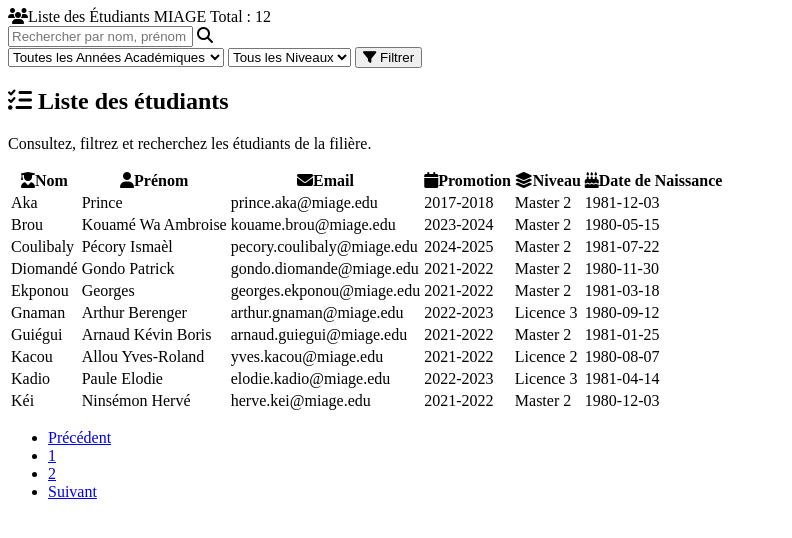
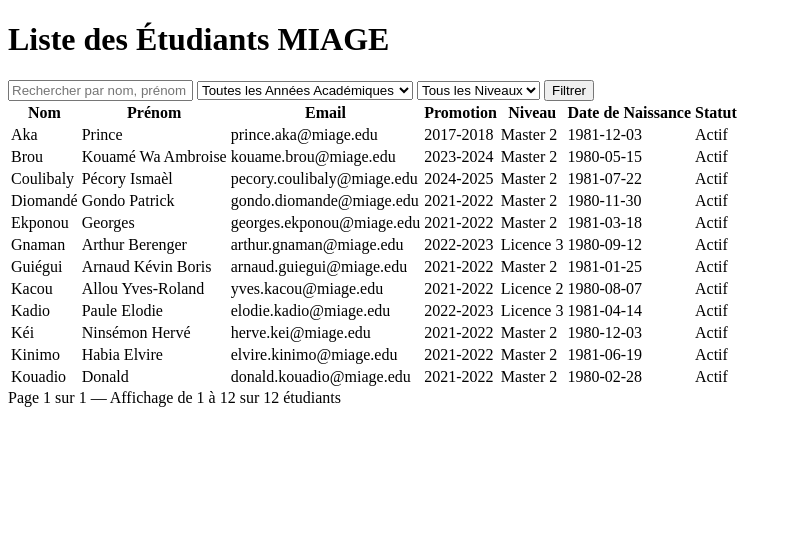
Before and after one commit to OceaneTra/Projet_Soutenance, a PHP site: page /ressources/views/liste_etudiants_resp_filiere_content.php in a window 1280 px wide. Shown: the top 538 px of the page, without its empty margins (0-792 px from the left). Run offline with PHP 8.4, Linux system fonts and the light colour scheme; data comes from the database, SQL or seed files in the repository.

Commit message:
mis a jour de la liste des etudiants

```diff
--- a/ressources/views/liste_etudiants_resp_filiere_content.php
+++ b/ressources/views/liste_etudiants_resp_filiere_content.php
@@ -19,28 +19,23 @@ $niveau = isset($_GET['niveau']) ? $_GET['niveau'] : '';
 
 // Filtrage des étudiants
 $filteredEtudiants = array_filter($etudiants, function($etudiant) use ($search, $promotion, $niveau) {
-    // Recherche texte (nom, prénom, email)
     $matchesSearch = $search === '' ||
-        (isset($etudiant->nom_etu) && strpos(strtolower($etudiant->nom_etu), $search) !== false) ||
-        (isset($etudiant->prenom_etu) && strpos(strtolower($etudiant->prenom_etu), $search) !== false) ||
-        (isset($etudiant->email_etu) && strpos(strtolower($etudiant->email_etu), $search) !== false);
-    // Filtre promotion (année académique)
+        strpos(strtolower($etudiant->nom_etu), $search) !== false ||
+        strpos(strtolower($etudiant->prenom_etu), $search) !== false ||
+        strpos(strtolower($etudiant->email_etu), $search) !== false;
     $matchesPromotion = $promotion === '' || (isset($etudiant->id_annee_acad) && $etudiant->id_annee_acad == $promotion);
-    // Filtre niveau
     $matchesNiveau = $niveau === '' || (isset($etudiant->id_niv_etude) && $etudiant->id_niv_etude == $niveau);
-    // On applique tous les filtres activés (recherche ET (promotion si choisi) ET (niveau si choisi))
     return $matchesSearch && $matchesPromotion && $matchesNiveau;
 });
 
 // Pagination
-$etudiantsParPage = 10;
+$perPage = 15;
+$totalEtudiants = count($filteredEtudiants);
+$totalPages = ($totalEtudiants > 0) ? ceil($totalEtudiants / $perPage) : 1;
 $p = isset($_GET['p']) && is_numeric($_GET['p']) && $_GET['p'] > 0 ? (int)$_GET['p'] : 1;
-$totalEtudiants = count($filteredEtudiants);
-$totalPages = max(1, ceil($totalEtudiants / $etudiantsParPage));
-$p = min($p, $totalPages); // éviter page trop grande
-$offset = ($p - 1) * $etudiantsParPage;
-$etudiantsPage = array_slice($filteredEtudiants, $offset, $etudiantsParPage);
-
+if ($p > $totalPages) $p = $totalPages;
+$startIndex = ($p - 1) * $perPage;
+$etudiantsPage = array_slice($filteredEtudiants, $startIndex, $perPage);
 ?>
 <!DOCTYPE html>
 <html lang="fr">
@@ -48,132 +43,135 @@ $etudiantsPage = array_slice($filteredEtudiants, $offset, $etudiantsParPage);
 <head>
     <meta charset="UTF-8">
     <meta name="viewport" content="width=device-width, initial-scale=1.0">
-    <title>Liste des Étudiants MIAGE</title>
-    <link rel="stylesheet" href="https://cdnjs.cloudflare.com/ajax/libs/font-awesome/6.5.1/css/all.min.css">
-    <link href="https://fonts.googleapis.com/css2?family=Inter:wght@400;600&display=swap" rel="stylesheet">
+    <title>Liste des Étudiants</title>
 </head>
 
-<body class="bg-green-50 min-h-screen">
-    <div class="flex flex-col min-h-screen">
-        <!-- Header premium -->
-        <header class="w-full flex justify-center mt-8 mb-6">
-            <div class="max-w-5xl w-full mx-auto bg-green-200 rounded-2xl shadow-lg px-8 py-5 flex flex-col md:flex-row md:items-center md:justify-between gap-4 border border-green-300">
-                <div class="flex items-center gap-4">
-                    <span class="text-green-800 text-xl md:text-2xl font-bold tracking-tight"><i class="fa-solid fa-users mr-2 text-green-600"></i>Liste des Étudiants <span class="text-green-700">MIAGE</span></span>
-                    <span class="ml-4 bg-green-500 text-white text-xs font-semibold px-3 py-1 rounded-full shadow">Total : <span id="totalEtudiants"><?php echo $totalEtudiants; ?></span></span>
-                </div>
-                <form method="get" class="flex flex-wrap gap-2 items-center mt-2 md:mt-0">
-                    <?php if (isset($_GET['p'])): ?>
-                    <input type="hidden" name="p" value="<?= htmlspecialchars($_GET['p']) ?>">
-                    <?php endif; ?>
+<body class="p-4 sm:p-6 md:p-8">
+    <div class="max-w-6xl mx-auto bg-white rounded-xl shadow-lg overflow-hidden md:p-8 p-6">
+        <h1 class="text-3xl font-bold text-gray-900 mb-6 text-center">Liste des Étudiants <span
+                class="text-4xl text-green-500 font-bold">MIAGE</span></h1>
+        <form method="get" class="mb-6 flex flex-wrap gap-4 items-center">
             <?php if (isset($_GET['page'])): ?>
             <input type="hidden" name="page" value="<?= htmlspecialchars($_GET['page']) ?>">
             <?php endif; ?>
-                    <div class="relative">
-                        <input type="text" name="search" placeholder="Rechercher par nom, prénom ou email..." class="pl-10 pr-3 py-2 rounded-lg border border-green-300 bg-green-50 focus:ring-2 focus:ring-green-400 focus:border-green-400 text-green-900 placeholder-green-400 shadow-sm outline-none text-sm w-44" value="<?php echo isset($_GET['search']) ? htmlspecialchars($_GET['search']) : ''; ?>">
-                        <i class="fas fa-search absolute left-3 top-1/2 -translate-y-1/2 text-green-400 pointer-events-none"></i>
-                    </div>
-                    <select name="promotion" class="px-3 py-2 rounded-lg border border-green-300 bg-green-50 text-green-700 text-sm focus:ring-2 focus:ring-green-400 focus:border-green-400">
+            <input type="text" name="search" placeholder="Rechercher par nom, prénom ou email..."
+                class="outline-green-500  flex-1 min-w-[200px] p-3 pl-4 border border-gray-300 rounded-lg focus:ring-green-500 focus:border-green-500 text-gray-700 shadow-sm md:text-base text-sm"
+                value="<?= htmlspecialchars(isset($_GET['search']) ? $_GET['search'] : '') ?>">
+            <select name="promotion"
+                class="p-3 border border-gray-300 rounded-lg focus:ring-green-500 focus:border-green-500 text-gray-700 shadow-sm md:text-base text-sm">
                 <option value="">Toutes les Années Académiques</option>
                 <?php foreach ($listeAnnees as $annee): ?>
-                        <option value="<?= htmlspecialchars($annee->id_annee_acad) ?>" <?php if(isset($_GET['promotion']) && $_GET['promotion'] == $annee->id_annee_acad) echo 'selected'; ?>><?= htmlspecialchars(date('Y', strtotime($annee->date_deb)) . '-' . date('Y', strtotime($annee->date_fin))) ?></option>
+                <option value="<?= htmlspecialchars($annee->id_annee_acad) ?>"
+                    <?php if($promotion == $annee->id_annee_acad) echo 'selected'; ?>>
+                    <?= htmlspecialchars(date('Y', strtotime($annee->date_deb)) . '-' . date('Y', strtotime($annee->date_fin))) ?>
+                </option>
                 <?php endforeach; ?>
             </select>
-                    <select name="niveau" class="px-3 py-2 rounded-lg border border-green-300 bg-green-50 text-green-700 text-sm focus:ring-2 focus:ring-green-400 focus:border-green-400">
+            <select name="niveau"
+                class="p-3 border border-gray-300 rounded-lg focus:ring-green-500 focus:border-green-500 text-gray-700 shadow-sm md:text-base text-sm">
                 <option value="">Tous les Niveaux</option>
                 <?php foreach ($listeNiveaux as $niv): ?>
-                        <option value="<?= htmlspecialchars($niv->id_niv_etude) ?>" <?php if(isset($_GET['niveau']) && $_GET['niveau'] == $niv->id_niv_etude) echo 'selected'; ?>><?= htmlspecialchars($niv->lib_niv_etude) ?></option>
+                <option value="<?= htmlspecialchars($niv->id_niv_etude) ?>"
+                    <?php if($niveau == $niv->id_niv_etude) echo 'selected'; ?>>
+                    <?= htmlspecialchars($niv->lib_niv_etude) ?>
+                </option>
                 <?php endforeach; ?>
             </select>
-                    <button type="submit" class="px-4 py-2 rounded-lg bg-green-500 hover:bg-green-600 text-white font-semibold flex items-center gap-2 shadow transition-colors"><i class="fa-solid fa-filter"></i> Filtrer</button>
+            <button type="submit"
+                class="p-3 bg-green-600 text-white rounded-lg hover:bg-green-700 transition">Filtrer</button>
         </form>
-            </div>
-        </header>
-        <!-- Table premium -->
-        <main class="flex-1 flex flex-col items-center">
-            <div class="w-full max-w-5xl mx-auto bg-white rounded-2xl shadow-xl p-6 md:p-10 border border-green-100">
-                <div class="flex items-center justify-between mb-6">
-                    <div>
-                        <h2 class="text-xl font-bold text-green-700 flex items-center gap-2"><i class="fa-solid fa-list-check text-green-600"></i> Liste des étudiants</h2>
-                        <p class="text-green-500 text-sm mt-1">Consultez, filtrez et recherchez les étudiants de la filière.</p>
-                    </div>
-                </div>
-                <div class="overflow-x-auto rounded-xl shadow-sm border border-green-100">
-                    <table class="min-w-full bg-white rounded-xl text-green-900">
-                        <thead class="sticky top-0 z-10">
+        <div class="overflow-x-auto">
+            <table class="min-w-full divide-y divide-gray-200">
+                <thead class="bg-gray-50">
                     <tr>
-                                <th class="px-4 py-4 bg-green-50 text-green-700 font-bold text-left text-base whitespace-nowrap border-b border-green-200"><i class="fa-solid fa-user-graduate mr-2 text-green-600"></i>Nom</th>
-                                <th class="px-4 py-4 bg-green-50 text-green-700 font-bold text-left text-base whitespace-nowrap border-b border-green-200"><i class="fa-solid fa-user mr-2 text-green-600"></i>Prénom</th>
-                                <th class="px-4 py-4 bg-green-50 text-green-700 font-bold text-left text-base whitespace-nowrap border-b border-green-200"><i class="fa-solid fa-envelope mr-2 text-green-600"></i>Email</th>
-                                <th class="px-4 py-4 bg-green-50 text-green-700 font-bold text-left text-base whitespace-nowrap border-b border-green-200"><i class="fa-solid fa-calendar mr-2 text-green-600"></i>Promotion</th>
-                                <th class="px-4 py-4 bg-green-50 text-green-700 font-bold text-left text-base whitespace-nowrap border-b border-green-200"><i class="fa-solid fa-layer-group mr-2 text-green-600"></i>Niveau</th>
-                                <th class="px-4 py-4 bg-green-50 text-green-700 font-bold text-left text-base whitespace-nowrap border-b border-green-200"><i class="fa-solid fa-cake-candles mr-2 text-green-600"></i>Date de Naissance</th>
+                        <th
+                            class="px-6 py-3 text-left text-xs font-medium text-gray-500 uppercase tracking-wider rounded-tl-lg">
+                            Nom</th>
+                        <th class="px-6 py-3 text-left text-xs font-medium text-gray-500 uppercase tracking-wider">
+                            Prénom</th>
+                        <th class="px-6 py-3 text-left text-xs font-medium text-gray-500 uppercase tracking-wider">Email
+                        </th>
+                        <th class="px-6 py-3 text-left text-xs font-medium text-gray-500 uppercase tracking-wider">
+                            Promotion</th>
+                        <th class="px-6 py-3 text-left text-xs font-medium text-gray-500 uppercase tracking-wider">
+                            Niveau</th>
+                        <th class="px-6 py-3 text-left text-xs font-medium text-gray-500 uppercase tracking-wider">Date
+                            de Naissance</th>
+                        <th
+                            class="px-6 py-3 text-left text-xs font-medium text-gray-500 uppercase tracking-wider rounded-tr-lg">
+                            Statut</th>
                     </tr>
                 </thead>
-                        <tbody class="divide-y divide-green-50">
-                            <?php
-if (empty($etudiantsPage)) {
-    echo '<tr><td colspan="6" class="text-center text-green-400 py-8">Aucun étudiant trouvé pour votre recherche.</td></tr>';
-} else {
-    foreach ($etudiantsPage as $etudiant) {
-        echo '<tr class="hover:bg-green-50 transition bg-white">';
-        echo '<td class="px-4 py-3 font-medium text-green-800 flex items-center gap-2 whitespace-nowrap">'.htmlspecialchars($etudiant->nom_etu ?? '').'</td>';
-        echo '<td class="px-4 py-3 text-green-900 whitespace-nowrap">'.htmlspecialchars($etudiant->prenom_etu ?? '').'</td>';
-        echo '<td class="px-4 py-3 text-green-600 whitespace-nowrap">'.htmlspecialchars($etudiant->email_etu ?? '').'</td>';
-        echo '<td class="px-4 py-3 text-green-700 whitespace-nowrap">'.(isset($etudiant->date_deb, $etudiant->date_fin) ? htmlspecialchars(date('Y', strtotime($etudiant->date_deb)) . '-' . date('Y', strtotime($etudiant->date_fin))) : '').'</td>';
-        echo '<td class="px-4 py-3 text-green-700 whitespace-nowrap">'.htmlspecialchars($etudiant->lib_niv_etude ?? '').'</td>';
-        echo '<td class="px-4 py-3 text-green-700 whitespace-nowrap">'.htmlspecialchars($etudiant->date_naiss_etu ?? '').'</td>';
-        echo '</tr>';
-    }
-}
-?>
+                <tbody class="bg-white divide-y divide-gray-200">
+                    <?php if (empty($etudiantsPage)) : ?>
+                    <tr>
+                        <td colspan="7" class="text-center text-gray-500 py-8">Aucun étudiant trouvé pour votre
+                            recherche.</td>
+                    </tr>
+                    <?php else : ?>
+                    <?php foreach ($etudiantsPage as $etudiant) : ?>
+                    <tr class="table-row-hover">
+                        <td class="px-6 py-4 whitespace-nowrap text-sm font-medium text-gray-900 rounded-bl-lg">
+                            <?= htmlspecialchars($etudiant->nom_etu ?? '') ?></td>
+                        <td class="px-6 py-4 whitespace-nowrap text-sm text-gray-700">
+                            <?= htmlspecialchars($etudiant->prenom_etu ?? '') ?></td>
+                        <td class="px-6 py-4 whitespace-nowrap text-sm text-green-600 hover:text-green-800">
+                            <?= htmlspecialchars($etudiant->email_etu ?? '') ?></td>
+                        <td class="px-6 py-4 whitespace-nowrap text-sm text-gray-700">
+                            <?= (isset($etudiant->date_deb, $etudiant->date_fin) ? htmlspecialchars(date('Y', strtotime($etudiant->date_deb)) . '-' . date('Y', strtotime($etudiant->date_fin))) : '') ?>
+                        </td>
+                        <td class="px-6 py-4 whitespace-nowrap text-sm text-gray-700">
+                            <?= htmlspecialchars($etudiant->lib_niv_etude ?? '') ?></td>
+                        <td class="px-6 py-4 whitespace-nowrap text-sm text-gray-700">
+                            <?= htmlspecialchars($etudiant->date_naiss_etu ?? '') ?></td>
+                        <td class="px-6 py-4 whitespace-nowrap text-sm">
+                            <span
+                                class="px-2 inline-flex text-xs leading-5 font-semibold rounded-full <?= (isset($etudiant->status) && $etudiant->status === 'Actif') ? 'bg-green-100 text-green-800' : 'bg-red-100 text-red-800' ?>">
+                                <?= htmlspecialchars($etudiant->status ?? 'Actif') ?>
+                            </span>
+                        </td>
+                    </tr>
+                    <?php endforeach; ?>
+                    <?php endif; ?>
                 </tbody>
             </table>
         </div>
-                <!-- Pagination -->
-                <?php if ($totalPages > 1): ?>
-                <nav class="flex justify-center mt-6">
-                    <ul class="inline-flex items-center -space-x-px">
-                        <li>
-                            <a href="?<?php
-                                $params = $_GET;
-                                $params['p'] = max(1, $p - 1);
-                                if (isset($_GET['page'])) $params['page'] = $_GET['page'];
-                                echo http_build_query($params);
-                            ?>"
-                                class="px-3 py-2 ml-0 leading-tight text-green-600 bg-white border border-green-300 rounded-l-lg hover:bg-green-50 hover:text-green-700 <?php if($p == 1) echo 'pointer-events-none opacity-50'; ?>">
-                                Précédent
-                            </a>
-                        </li>
-                        <?php for ($i = 1; $i <= $totalPages; $i++): ?>
-                        <li>
-                            <a href="?<?php
-                                $params = $_GET;
-                                $params['p'] = $i;
-                                if (isset($_GET['page'])) $params['page'] = $_GET['page'];
-                                echo http_build_query($params);
-                            ?>"
-                                class="px-3 py-2 leading-tight border border-green-300 <?php echo $i == $p ? 'bg-green-600 text-white' : 'bg-white text-green-600 hover:bg-green-50 hover:text-green-700'; ?>">
-                                <?= $i ?>
-                            </a>
-                        </li>
-                        <?php endfor; ?>
-                        <li>
-                            <a href="?<?php
-                                $params = $_GET;
-                                $params['p'] = min($totalPages, $p + 1);
-                                if (isset($_GET['page'])) $params['page'] = $_GET['page'];
-                                echo http_build_query($params);
-                            ?>"
-                                class="px-3 py-2 leading-tight text-green-600 bg-white border border-green-300 rounded-r-lg hover:bg-green-50 hover:text-green-700 <?php if($p == $totalPages) echo 'pointer-events-none opacity-50'; ?>">
-                                Suivant
-                            </a>
-                        </li>
-                    </ul>
-                </nav>
+        <div class="flex flex-col md:flex-row md:items-center md:justify-between mt-4 gap-2">
+            <div class="text-gray-600 text-sm">
+                <?php if ($totalEtudiants > 0): ?>
+                Page <?= $p ?> sur <?= $totalPages ?> —
+                Affichage de <span class="font-semibold"><?= $startIndex + 1 ?></span>
+                à <span class="font-semibold"><?= min($startIndex + $perPage, $totalEtudiants) ?></span>
+                sur <span class="font-semibold"><?= $totalEtudiants ?></span> étudiants
+                <?php else: ?>
+                Aucun étudiant à afficher
                 <?php endif; ?>
             </div>
-        </main>
+            <?php if ($totalPages > 1) : ?>
+            <div class="flex justify-center mt-2 md:mt-0">
+                <nav class="inline-flex -space-x-px">
+                    <?php
+                    function buildPageUrl($p) {
+                        $params = $_GET;
+                        $params['p'] = $p;
+                        if (isset($_GET['page'])) {
+                            $params['page'] = $_GET['page'];
+                        }
+                        return '?' . http_build_query($params);
+                    }
+                    ?>
+                    <a href="<?= $p > 1 ? buildPageUrl($p-1) : '#' ?>"
+                        class="px-3 py-2 border border-gray-300 bg-white text-sm font-medium <?= $p == 1 ? 'text-gray-300 cursor-not-allowed' : 'text-gray-700 hover:bg-gray-50' ?> rounded-l-md">&laquo;</a>
+                    <?php for ($i = 1; $i <= $totalPages; $i++): ?>
+                    <a href="<?= buildPageUrl($i) ?>"
+                        class="px-3 py-2 border border-gray-300 bg-white text-sm font-medium <?= $i == $p ? 'bg-green-100 text-green-700 font-bold' : 'text-gray-700 hover:bg-gray-50' ?>"><?= $i ?></a>
+                    <?php endfor; ?>
+                    <a href="<?= $p < $totalPages ? buildPageUrl($p+1) : '#' ?>"
+                        class="px-3 py-2 border border-gray-300 bg-white text-sm font-medium <?= $p == $totalPages ? 'text-gray-300 cursor-not-allowed' : 'text-gray-700 hover:bg-gray-50' ?> rounded-r-md">&raquo;</a>
+                </nav>
+            </div>
+            <?php endif; ?>
+        </div>
     </div>
 </body>
 
```
Also changed, not shown: ressources/uploads/rapports/rapport_3.html (+1 -28 lines). Lines whose indentation alone changed are shown as unchanged.
